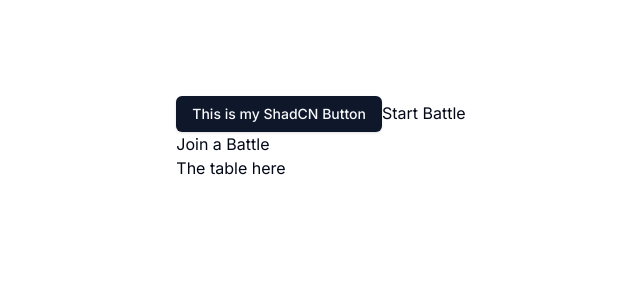
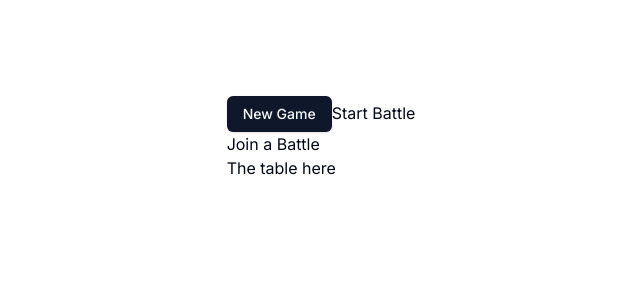
Before and after one commit to its-clem-fandango/code-runner, a Next.js app in the folder apps/client/: page / in a window 1280 px wide. Shown: the top 300 px of the page, without its empty margins (319-959 px from the left). Built offline with nearby package versions, Linux system fonts and the light colour scheme.

Commit message:
fix html problem and changing title page

```diff
--- a/apps/client/app/dashboard/dashboard.tsx
+++ b/apps/client/app/dashboard/dashboard.tsx
@@ -1,13 +1,19 @@
-import react from 'react'
+"use client"
+
 import { Button } from "@/components/ui/button";
 
 function Dashboard (){
+
+  function handleNewGame(e: React.MouseEvent<HTMLButtonElement>) {
+    e.preventDefault()
+    console.log("Button Clicked")
+  }
 
   return (
 
     <div>
       <div>
-      <Button>This is my ShadCN Button</Button>
+      <Button onClick={handleNewGame}>New Game</Button>
         <button> Start Battle </button>
         <div><h3> Join a Battle </h3>
         <div> The table here</div>
--- a/apps/client/app/layout.tsx
+++ b/apps/client/app/layout.tsx
@@ -11,7 +11,7 @@ export const fontSans = FontSans({
   variable: "--font-sans",
 });
 export const metadata: Metadata = {
-  title: "Create Next App",
+  title: "Code Racer",
   description: "Generated by create next app",
 };
 
@@ -21,13 +21,13 @@ export default function RootLayout({
   children: React.ReactNode;
 }>) {
   return (
-    <div
-      className={cn(
+    <html>
+      <body className={cn(
         "min-h-screen bg-background font-sans antialiased",
         fontSans.variable
-      )}
-    >
-      {children}
-    </div>
+      )} >
+        {children}
+      </body>
+    </html>
   );
 }
--- a/apps/client/app/page.tsx
+++ b/apps/client/app/page.tsx
@@ -1,13 +1,9 @@
-import { Button } from "@/components/ui/button";
-import Image from "next/image";
 import Dashboard from "./dashboard/dashboard";
 
 export default function Home() {
   return (
     <main className="flex min-h-screen flex-col items-center justify-between p-24">
-
-
-      {Dashboard()}
+      <Dashboard />
     </main>
   );
 }
```
